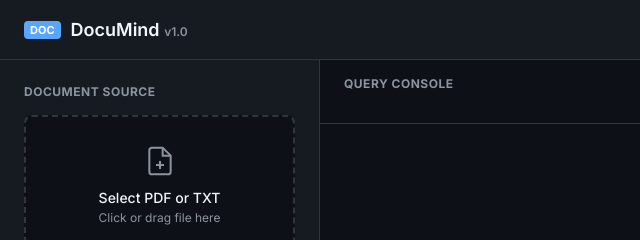
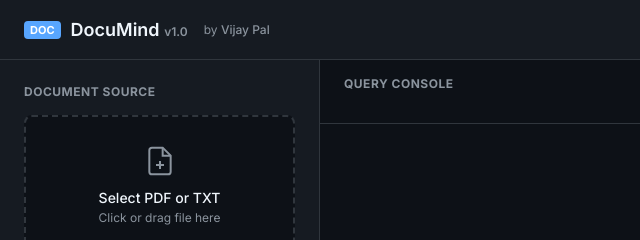
Before and after one commit to vijaypal009/documind-ai, a website: page public/index.html in a window 1280 px wide. Shown: the top 240 px of the page, 0-640 px from the left. Drawn offline with nearby package versions, Linux system fonts and the light colour scheme.

Commit message:
feat: render clean markdown output, update model to gemini-3.6-flash, and add author credit

```diff
--- a/public/index.html
+++ b/public/index.html
@@ -9,7 +9,7 @@
   <link rel="preconnect" href="https://fonts.gstatic.com" crossorigin>
   <link href="https://fonts.googleapis.com/css2?family=Inter:wght@400;500;600;700&family=JetBrains+Mono:wght@400;500&display=swap" rel="stylesheet">
 
-  <!-- Markdown Parser for Clean AI Formatting -->
+  <!-- Markdown Parser for Clean AI Output -->
   <script src="https://cdn.jsdelivr.net/npm/marked/marked.min.js"></script>
 </head>
 <body>
@@ -19,6 +19,7 @@
     <div class="logo-group">
       <span class="badge">DOC</span>
       <h1>DocuMind <span class="version">v1.0</span></h1>
+      <span class="author-credit">by <a href="https://github.com/vijaypal009" target="_blank" rel="noopener noreferrer">Vijay Pal</a></span>
     </div>
 
     <div class="header-actions">
--- a/public/style.css
+++ b/public/style.css
@@ -77,6 +77,24 @@ body {
 .version {
   font-size: 12px;
   color: var(--text-muted);
+}
+
+.author-credit {
+  font-size: 12px;
+  color: var(--text-muted);
+  margin-left: 6px;
+}
+
+.author-credit a {
+  color: var(--text-muted);
+  text-decoration: none;
+  font-weight: 500;
+  transition: color 0.2s ease;
+}
+
+.author-credit a:hover {
+  color: var(--accent);
+  text-decoration: underline;
 }
 
 .header-actions {
```
